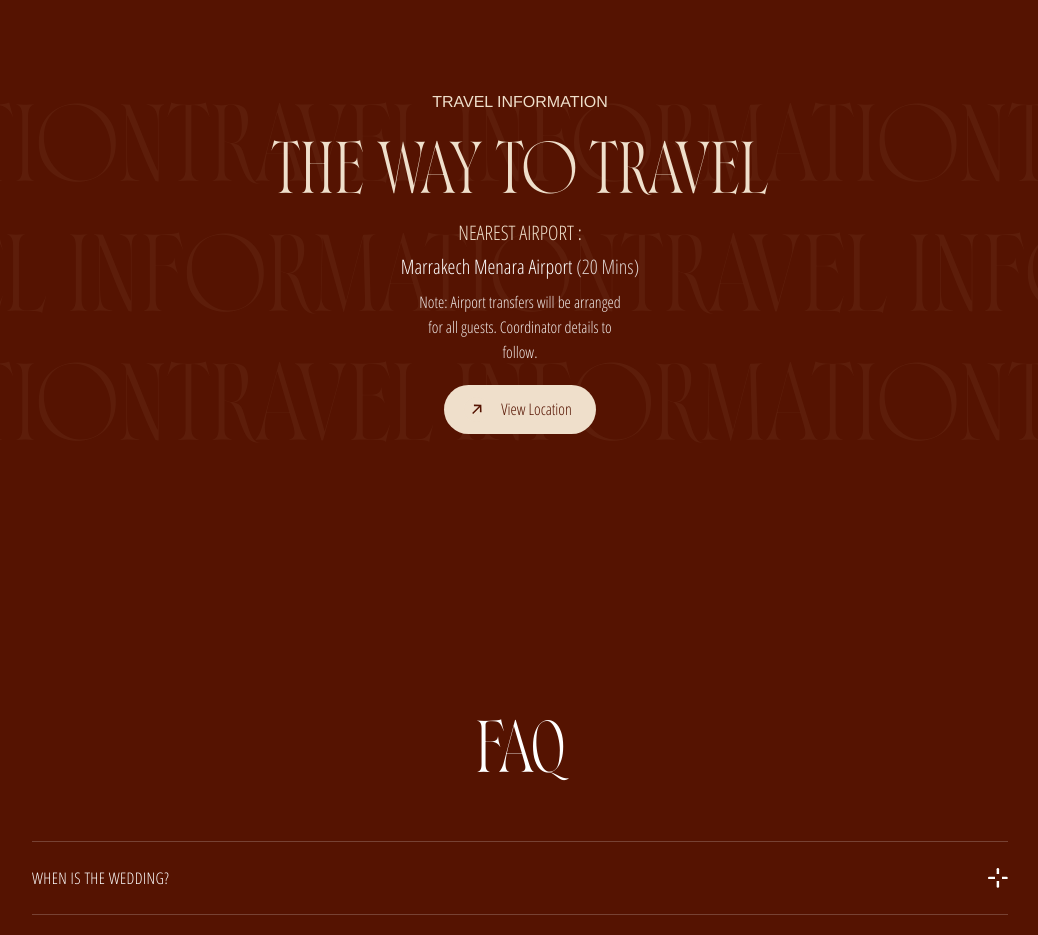
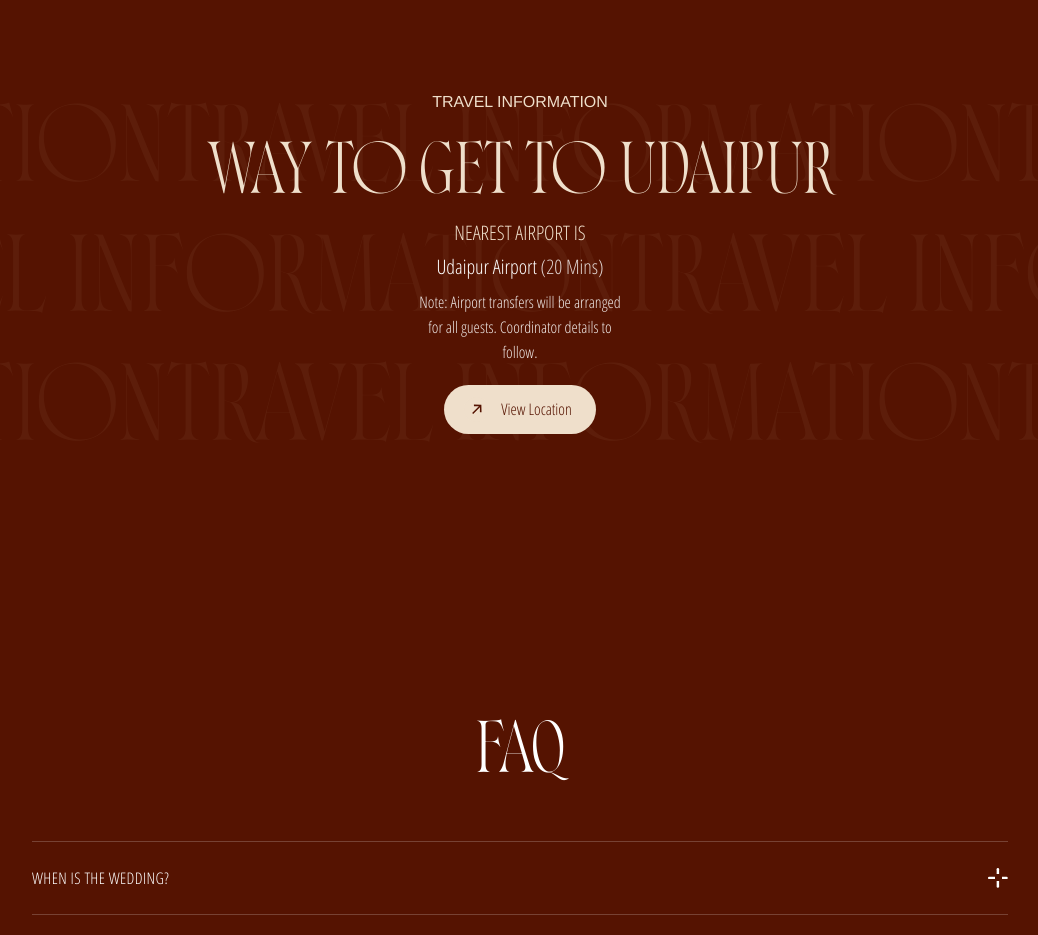
Before and after one commit to inderjit-zerror/sonal-and-kush, a Next.js app: page /venue in a window 1280 px wide. Shown: the part 1880-2815 px from the top of the page, without its empty margins (120-1158 px from the left). Built offline with nearby package versions, Linux system fonts and the light colour scheme.

Commit message:
changes done = timing & scroll

```diff
--- a/src/components/sections/home/Countdown.jsx
+++ b/src/components/sections/home/Countdown.jsx
@@ -116,7 +116,7 @@ gsap.registerPlugin(ScrollTrigger)
 const Countdown = () => {
 
 
-    const targetDate = new Date('2026-03-25T00:00:00')
+    const targetDate = new Date('2026-09-21T00:00:00')
 
     const calculateTimeLeft = () => {
         const now = new Date()
--- a/src/components/sections/venue/TravelInfo.jsx
+++ b/src/components/sections/venue/TravelInfo.jsx
@@ -101,16 +101,16 @@ const TravelInfo = () => {
         </span>
 
         <div className="Font_Q  mb-10 flex flex-col gap-4 max-sm:gap-1 uppercase COLOR_TEXT_CREAM max-sm:text-white max-sm:uppercase">
-          <h2> The Way To Travel</h2>
+          <h2> Way To Get To Udaipur</h2>
         </div>
 
         <div className="space-y-3 max-sm:space-y-4 ">
           <p className="uppercase Font_YV COLOR_TEXT_CREAM">
-            Nearest Airport :
+            Nearest Airport is
           </p>
 
           <p className="  Font_YV  text-white">
-            Marrakech Menara Airport
+            Udaipur Airport
             <span className=" opacity-80 Font_YV"> (20 Mins)</span>
           </p>
 
```
